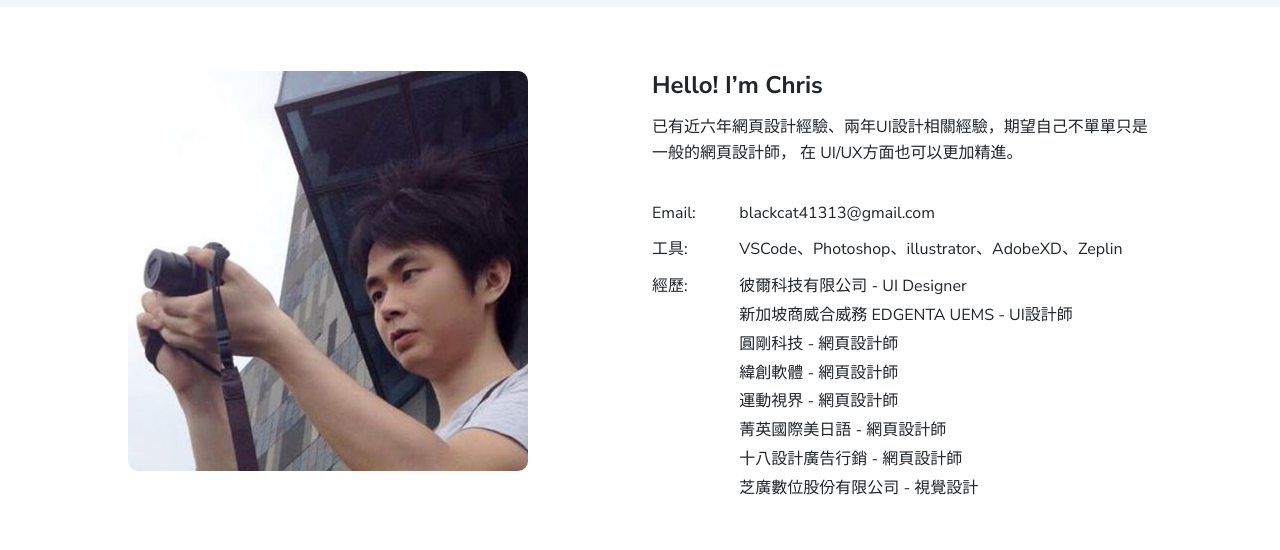
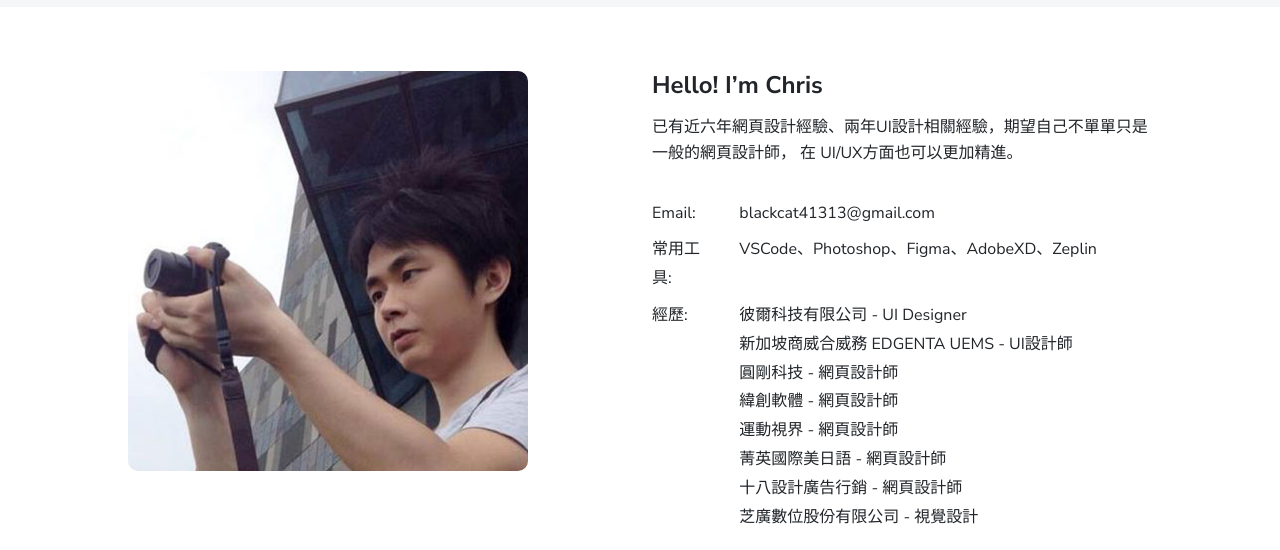
Before and after one commit to RuneHuang/pages, a plain HTML site: page index.html in a window 1280 px wide. Shown: the part 83-633 px from the top of the page. Drawn offline with Linux system fonts and the light colour scheme.

Commit message:
Tool updated
tool new

```diff
--- a/index.html
+++ b/index.html
@@ -85,10 +85,10 @@
             <div class="pb-1">切版、視覺設計、介面設計 </div>
           </div> -->
           <div class="col-sm-2 mobile-lineheight">
-            <div class="pb-1">工具:</div>
+            <div class="pb-1">常用工具:</div>
           </div>
           <div class="col-sm-10">
-            <div class="pb-1">VSCode、Photoshop、illustrator、AdobeXD、Zeplin</div>
+            <div class="pb-1">VSCode、Photoshop、Figma、AdobeXD、Zeplin</div>
           </div>
           <div class="col-sm-2 mobile-lineheight">
             <div class="pb-1">經歷:</div>
```
